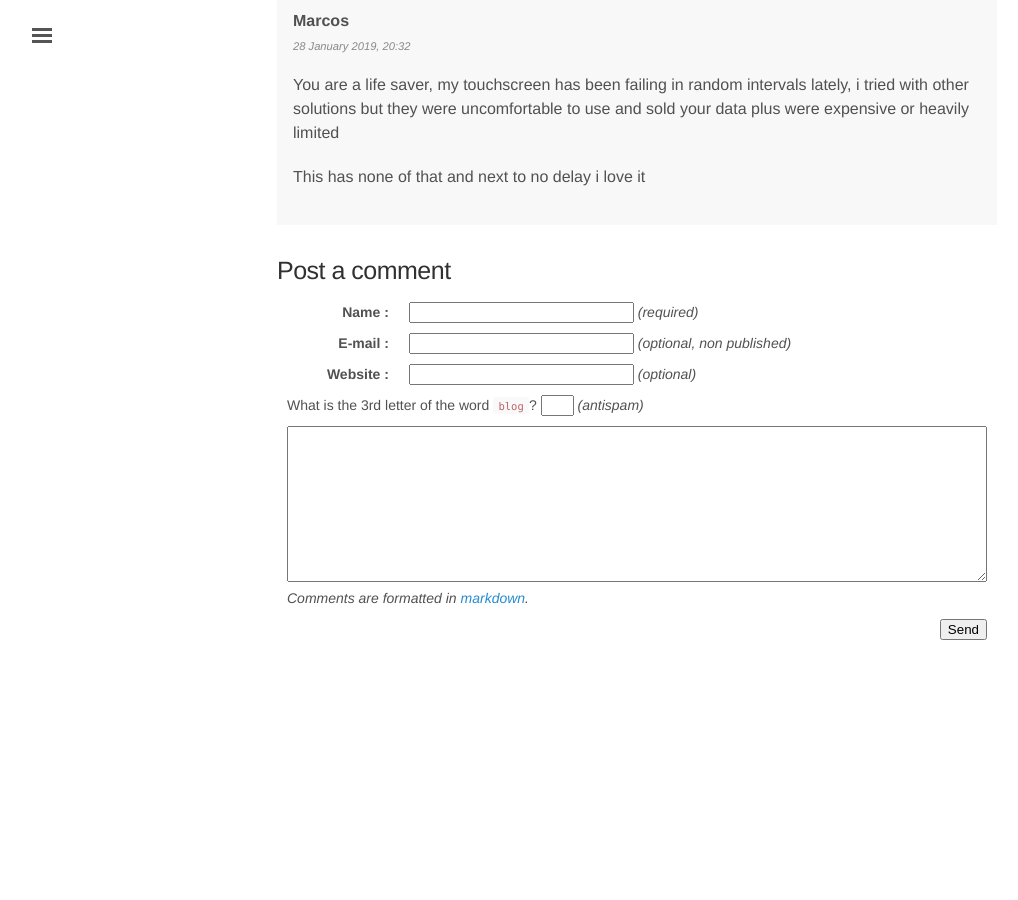
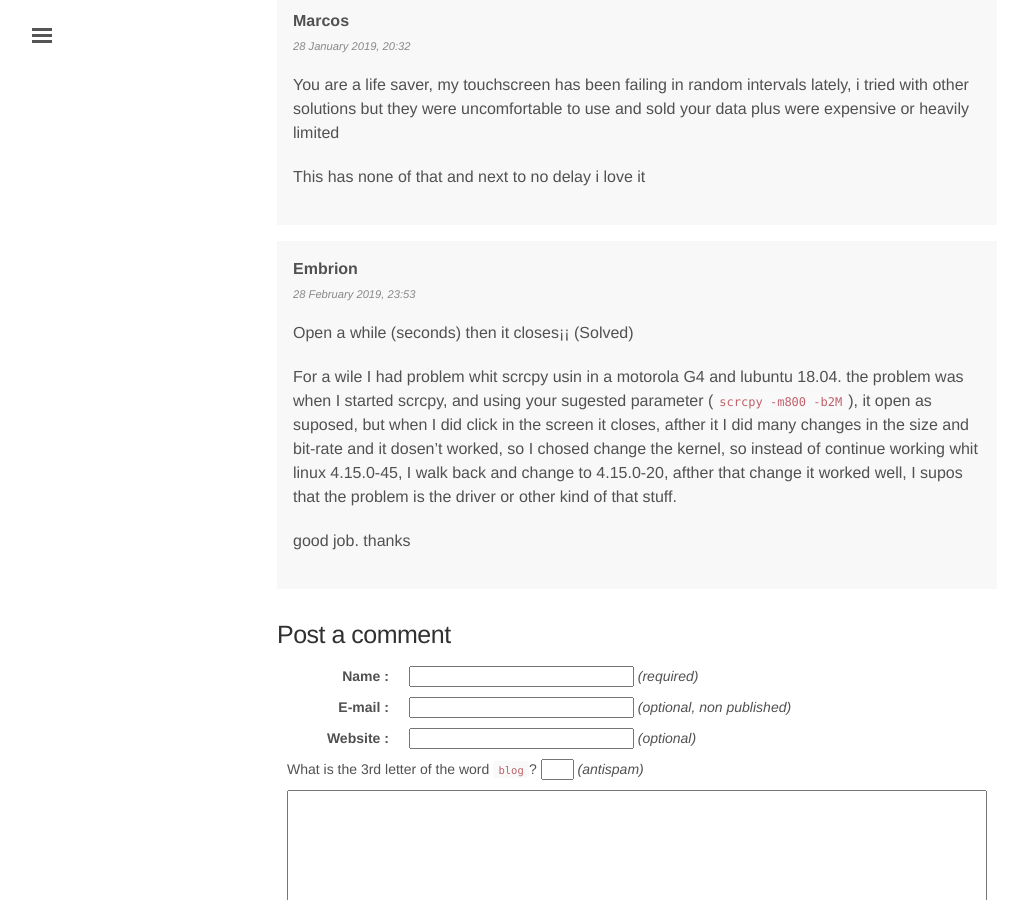
Before and after one commit to rom1v/blog.rom1v.com, a Jekyll site: the page built from _posts/2018-03-08-introducing-scrcpy.md, in a window 1280 px wide and 900 px high, scrolled down 24497 px. Shown: the whole window, without its empty margins (3-1021 px from the left). Built offline with Jekyll 4.4.1, drawn with Linux system fonts in a browser that asks for light colours; before the commit the page ends 25162 px from its top, so only the background shows below that.

Commit message:
Publish comment 61 for scrcpy

```diff
--- a/_data/comments-2018-03-introducing-scrcpy.yaml
+++ b/_data/comments-2018-03-introducing-scrcpy.yaml
@@ -632,3 +632,19 @@
     sold your data plus were expensive or heavily limited
 
     This has none of that and next to no delay i love it
+- id: 61
+  author: Embrion
+  date: 2019-02-28 23:53:43+01:00
+  contents: |
+    Open a while (seconds) then it closes¡¡ (Solved)
+
+    For a wile I had problem whit scrcpy usin in a motorola G4 and lubuntu
+    18.04. the problem was when I started scrcpy, and using your sugested
+    parameter (`scrcpy -m800 -b2M`), it open as suposed, but when I did click in
+    the screen it closes, afther it I did many changes in the size and bit-rate
+    and it dosen't worked, so I chosed change the kernel, so instead of continue
+    working whit linux 4.15.0-45, I walk back and change to 4.15.0-20, afther
+    that change it worked well, I supos that the problem is the driver or other
+    kind of that stuff.
+
+    good job. thanks
```
